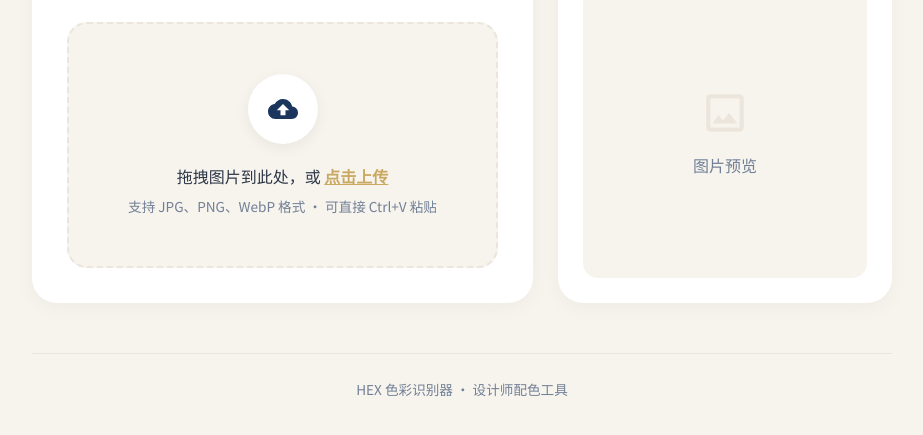
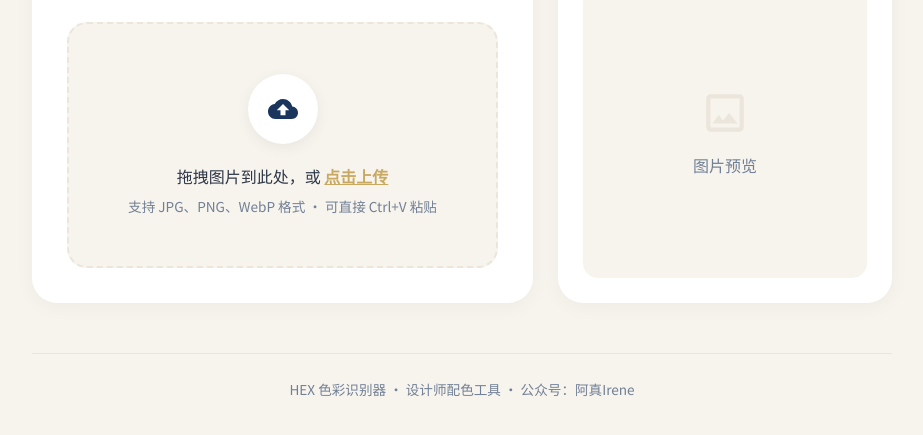
Before and after one commit to irenerachel/hex-color-extractor, a plain HTML site: page index.html in a window 1280 px wide. Shown: the part 459-894 px from the top of the page, without its empty margins (178-1101 px from the left). Drawn offline with nearby package versions, Linux system fonts and the light colour scheme.

Commit message:
Add WeChat public account to footer

```diff
--- a/index.html
+++ b/index.html
@@ -785,7 +785,7 @@
 
         <!-- Footer -->
         <div class="footer">
-            <p>HEX 色彩识别器 · 设计师配色工具</p>
+            <p>HEX 色彩识别器 · 设计师配色工具 · 公众号：阿真Irene</p>
         </div>
     </div>
 
```
